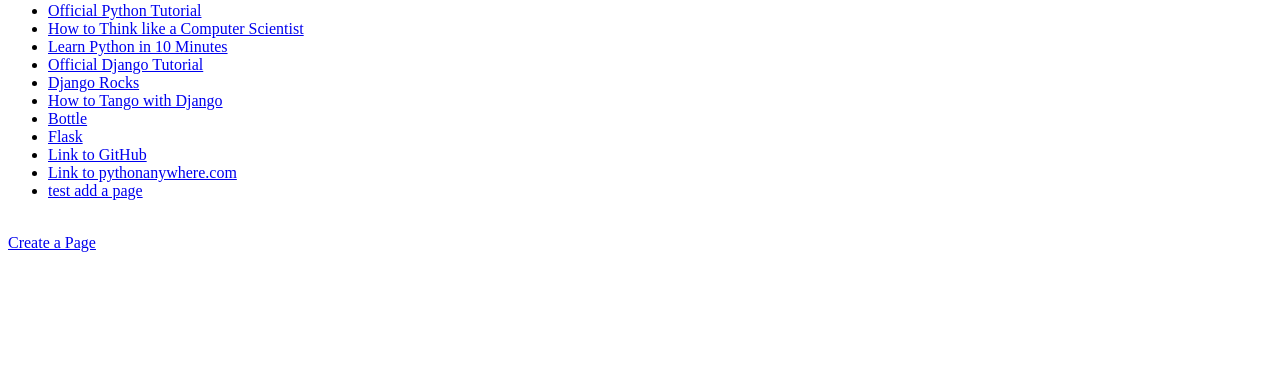
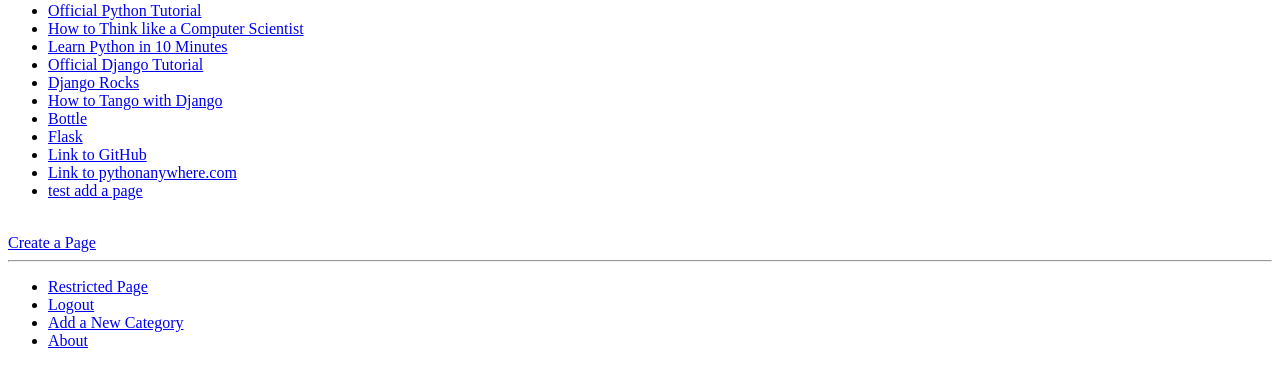
Before and after one commit to 2023503Gulen/tangowithdjango, a Django app: template tango_with_django_project/templates/rango/category.html in a window 1280 px wide. Shown: the part 78-465 px from the top of the page. Run offline with Django 3.2, Linux system fonts and the light colour scheme; a user stored in the database is signed in; data comes from the database, SQL or seed files in the repository; the template is opened without the code that fills it: values that come from a table or form of the project are taken from there, most other values are stand-ins (such as "Sample title", 1, 10 or a date in 2020).

Commit message:
At exercise 10.4

```diff
--- /dev/null
+++ b/tango_with_django_project/templates/rango/base.html
@@ -0,0 +1,30 @@
+<!DOCTYPE html>
+
+<html>
+    <head>
+        <title>Rango - {% block title %}How to Tango with Django!{% endblock %}</title>
+    </head>
+
+    <body>
+        <div>
+            {% block body_block %}{% endblock %}
+        </div>
+
+        <hr />
+
+        <div>
+            <ul>
+            {% if user.is_authenticated %}
+                <li><a href="/rango/restricted/">Restricted Page</a></li>
+                <li><a href="/rango/logout/">Logout</a></li>
+                <li><a href="/rango/add_category/">Add a New Category</a></li>
+            {% else %}
+                <li><a href="/rango/register/">Register Here</a></li>
+                <li><a href="/rango/login/">Login</a></li>
+            {% endif %}
+
+                <li><a href="/rango/about/">About</a></li>
+            </ul>
+        </div>
+    </body>
+</html>
--- a/tango_with_django_project/templates/rango/category.html
+++ b/tango_with_django_project/templates/rango/category.html
@@ -1,10 +1,10 @@
-<!DOCTYPE html>
-<html>
-    <head>
-        <title>Rango</title>
-    </head>
+{% extends 'base.html' %}
 
-    <body>
+{% load staticfiles %}
+
+{% block title %}{{ category_name }}{% endblock %}
+
+{% block body_block %}
     <h1>{{ category_name }}</h1>
     {% if category %}
         {% if pages %}
@@ -26,5 +26,4 @@
         The specified category {{ category_name }} does not exist!
         {% endif %}
 
-    </body>
-</html>
+{% endblock %}
--- a/tango_with_django_project/templates/rango/login.html
+++ b/tango_with_django_project/templates/rango/login.html
@@ -7,7 +7,7 @@
     <body>
         {% if invalid %}
         <p> {{ invalid }} </p>
-        {% endif %}
+            {% endif %}
         <h1>Login to Rango</h1>
 
         <form id="login_form" method="post" action="/rango/login/">
```
Also changed, not shown: tango_with_django_project/templates/rango/index.html (+4 -4 lines). Lines whose indentation alone changed are shown as unchanged.
